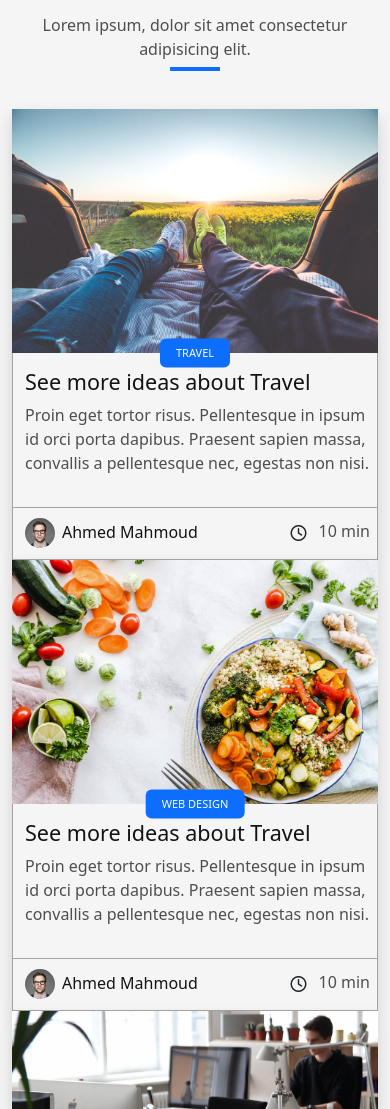
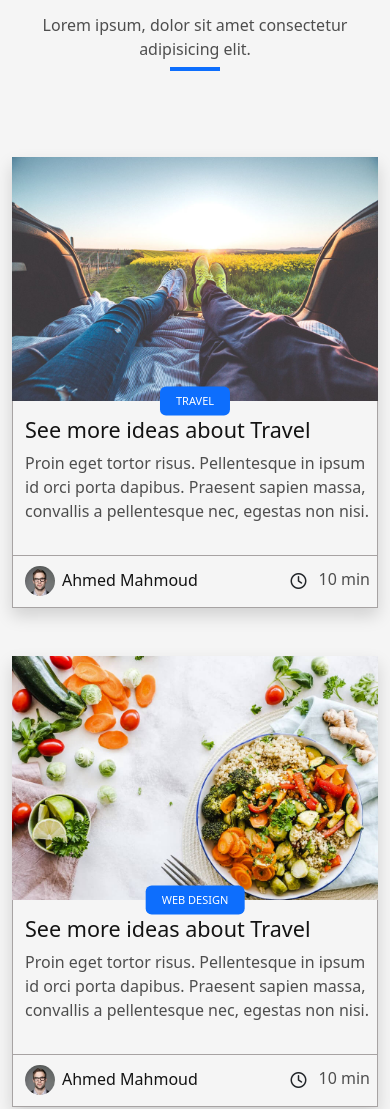
Before and after one commit to bogybogbog/devfolio, a plain HTML site: page index.html in a window 390 px wide. Shown: the part 9835-10944 px from the top of the page. Drawn offline with Linux system fonts and the light colour scheme.

Commit message:
second commit

```diff
--- a/index.html
+++ b/index.html
@@ -547,7 +547,7 @@
           </p>
         </div>
         <div class="row">
-          <div class="item-4 col-md-4">
+          <div class="item-4 col-md-4 my-md-0 mt-5">
             <div class="item shadow">
               <div class="image position-relative">
                 <img src="css/img/post-1.jpg" alt="" />
@@ -586,7 +586,7 @@
               </div>
             </div>
           </div>
-          <div class="item-4 col-md-4">
+          <div class="item-4 col-md-4 mt-md-0 mt-5">
             <div class="item shadow">
               <div class="image position-relative">
                 <img src="css/img/post-2.jpg" alt="" />
@@ -625,7 +625,7 @@
               </div>
             </div>
           </div>
-          <div class="item-4 col-md-4">
+          <div class="item-4 col-md-4 mt-md-0 mt-5">
             <div class="item shadow">
               <div class="image position-relative">
                 <img src="css/img/post-3.jpg" alt="" />
```
